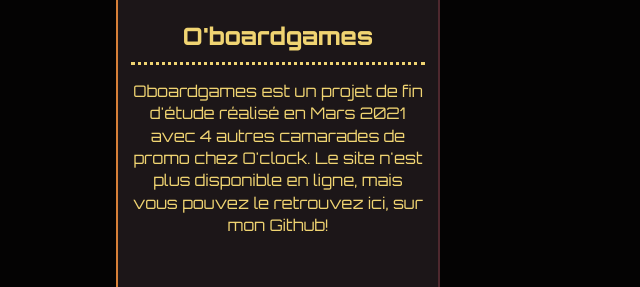
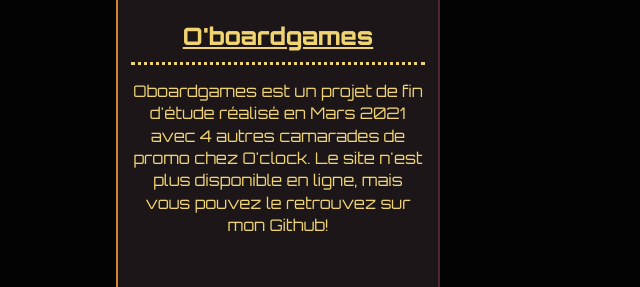
Before and after one commit to KillianCourvoisier/portfolio-killiancourvoisier, a React app: page / in a window 1280 px wide. Shown: the part 3210-3497 px from the top of the page, 0-640 px from the left. Built offline with nearby package versions, Linux system fonts and the light colour scheme.

Commit message:
minor update

```diff
--- a/src/components/Projects/index.js
+++ b/src/components/Projects/index.js
@@ -11,6 +11,7 @@
     <div className="projects__title">Projets</div>
     <div className="projects__card_box">
       {
+        // eslint-disable-next-line no-unused-vars
         projectsData.map((item, i) => (
 
           <div className="projects__card" key={item.id}>
@@ -18,7 +19,7 @@
               <img src={OboardScreen} alt="screen site oboardgame" />
             </div>
             <div className="projects__card__content">
-              <div className="projects__card__content__name">{item.name}</div>
+              <div className="projects__card__content__name"><a href="https://github.com/KillianCourvoisier/oboardgame-project-Nautilus">{item.name}</a></div>
               <div className="projects__card__content__excerpt">
                 <p>{item.excerpt}
                 </p>
--- a/src/components/Projects/style.scss
+++ b/src/components/Projects/style.scss
@@ -50,6 +50,7 @@
                 margin-bottom: 0.6em;
                 padding-bottom: 0.4em;
                 border-bottom: 1px solid black;
+                text-decoration: underline;
             }
             &__excerpt{
                 font-size: 1em;
--- a/src/data/projects.js
+++ b/src/data/projects.js
@@ -5,7 +5,7 @@
     name: 'O\'boardgames',
     excerpt: [
       'Oboardgames est un projet de fin d\'étude réalisé en Mars 2021 avec 4 autres camarades de promo chez O\'clock. ',
-      'Le site n\'est plus disponible en ligne, mais vous pouvez le retrouvez ici, sur mon Github!',
+      'Le site n\'est plus disponible en ligne, mais vous pouvez le retrouvez sur mon Github!',
     ],
   },
 ];
```
